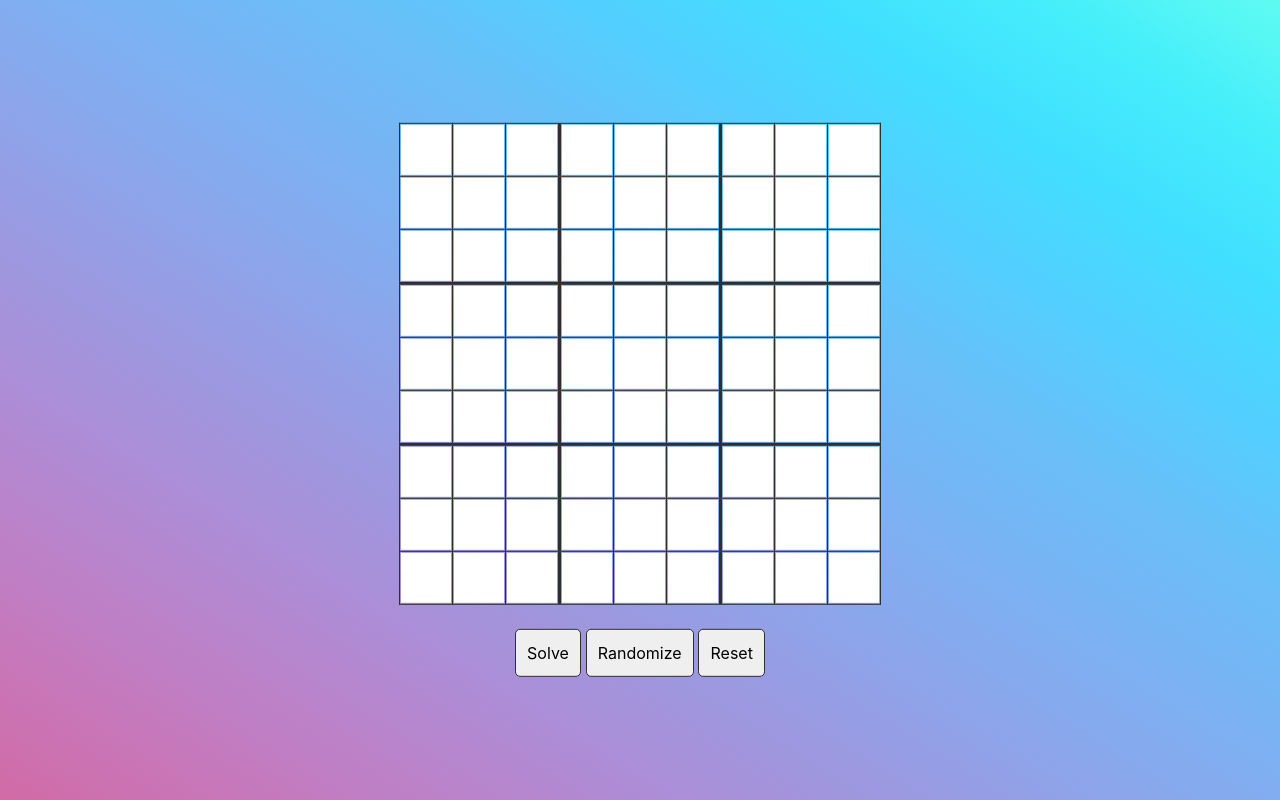
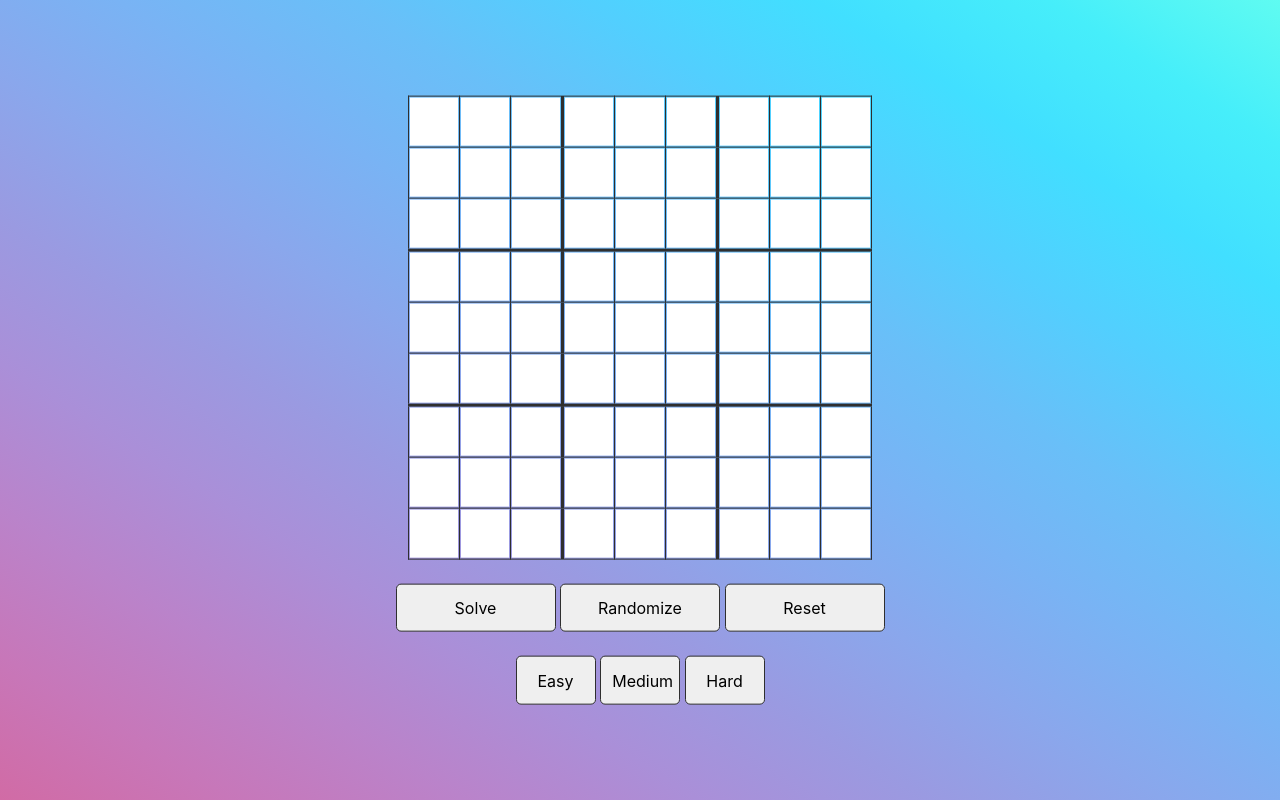
Before and after one commit to chrisfid/sudoku-solver, a Flask app: page / in a window 1280 px wide. Run offline with Flask 2, Linux system fonts and the light colour scheme; some libraries are stand-ins or nearby versions.

Commit message:
feat: add sudoku levels

```diff
--- a/app/routes.py
+++ b/app/routes.py
@@ -7,17 +7,26 @@ from app import app, solver
 @app.route("/", methods=['GET', 'POST'])
 def index():
     if request.method == 'POST':
-        # Reset
-        if request.form['sudoku'] == 'Reset':
-            session['board'] = solver.create_empty_board()
-        # Solve
-        elif request.form['sudoku'] == 'Solve':
-            cells = request.form.getlist('cells', type=int)
-            board = solver.multidict_to_board(cells)
-            session['board'] = solver.solve(board)
-        # Randomize
-        elif request.form['sudoku'] == 'Randomize':
-            session['board'] = solver.new_board(level=1)
+        if 'sudoku-option' in request.form:
+            # Reset
+            if request.form['sudoku-option'] == 'Reset':
+                session['board'] = solver.create_empty_board()
+            # Solve
+            elif request.form['sudoku-option'] == 'Solve':
+                cells = request.form.getlist('cells', type=int)
+                board = solver.multidict_to_board(cells)
+                session['board'] = solver.solve(board)
+            # Randomize
+            elif request.form['sudoku-option'] == 'Randomize':
+                session['board'] = solver.new_board(
+                    level=session['level'] if session['level'] is not None else 1)
+        elif 'sudoku-level' in request.form:
+            if request.form['sudoku-level'] == 'Easy':
+                session['level'] = 1
+            elif request.form['sudoku-level'] == 'Medium':
+                session['level'] = 2
+            elif request.form['sudoku-level'] == 'Hard':
+                session['level'] = 3
         return redirect(url_for('index'))
 
     if request.method == 'GET':
--- a/app/solve.py
+++ b/app/solve.py
@@ -82,6 +82,7 @@ class SudokuSolver:
 
     def new_board(self, level):
         url = f'http://www.cs.utep.edu/cheon/ws/sudoku/new/?size=9&level={level}'
+        print(url)
 
         resp = requests.get(url)
         data = resp.json()
--- a/app/static/style.css
+++ b/app/static/style.css
@@ -30,14 +30,9 @@ body {
   text-align: center;
 }
 
+/* Center grid */
 form {
-  /* text-align: center; */
   display: inline-block;
-  /* width: 50%; */
-  /* margin-left : 25% */
-  /* display: inline-block; */
-  /* margin: 0 auto;  */
-  /* width:250px; */
 }
 
 table {
@@ -52,10 +47,10 @@ td input {
   box-shadow: none;
   outline: none;
   text-align: center;
-  width: 50px;
-  height: 50px;
+  width: 3rem;
+  height: 3rem;
   color: var(--blackish);
-  font-size: 18px;
+  font-size: 1.5rem;
 }
 td {
   border: 1px solid var(--blackish);
@@ -72,9 +67,14 @@ tr:nth-of-type(6) td {
 }
 
 .submit {
+  width: 10rem;
   padding: 0.7em;
   border: 1px solid var(--blackish);
   border-radius: 5px;
+}
+
+.submit-lvl {
+  width: 5rem;
 }
 
 .sidebar {
@@ -84,3 +84,21 @@ tr:nth-of-type(6) td {
   width: 250px;
   color: red;
 }
+
+/* ----------- iPhone X ----------- */
+
+/* Portrait and Landscape */
+@media only screen and (min-device-width: 375px) and (max-device-width: 812px) and (-webkit-min-device-pixel-ratio: 3) {
+  /* Cells */
+  td input {
+    width: 2rem;
+    height: 2rem;
+    font-size: 1.3rem;
+  }
+  .submit {
+    width: 30vw;
+    padding: 0.7em;
+    border: 1px solid var(--blackish);
+    border-radius: 5px;
+  }
+}
--- a/app/templates/index.html
+++ b/app/templates/index.html
@@ -19,6 +19,7 @@
   </head>
   <body>
     <div class="container">
+    <div>
       <form action="{{url_for('index')}}" method="POST">
         <table>
           <tbody>
@@ -46,20 +47,25 @@
           </tbody>
         </table>
         <br />
+        </div>
         <div>
           <input
             class="submit"
             type="submit"
             value="Solve"
-            name="sudoku"
+            name="sudoku-option"
             id="solve-sudoku"
           />
-          <input class="submit" type="submit" value="Randomize" name="sudoku" />
-          <input class="submit" type="submit" value="Reset" name="sudoku" />
+          <input class="submit" type="submit" value="Randomize" name="sudoku-option" />
+          <input class="submit" type="submit" value="Reset" name="sudoku-option" />
+          <br>
+          <br>
+          <input class="submit submit-lvl" type="submit" name="sudoku-level" id="id_name" value="Easy">
+          <input class="submit submit-lvl" type="submit" name="sudoku-level" id="id_name" value="Medium">
+          <input class="submit submit-lvl" type="submit" name="sudoku-level" id="id_name" value="Hard">
         </div>
       </form>
-      <br />
-    </div>
+      </div>
     <script>
       function fillEmptyCells() {
         const cells = document.getElementsByClassName('cell');
```
